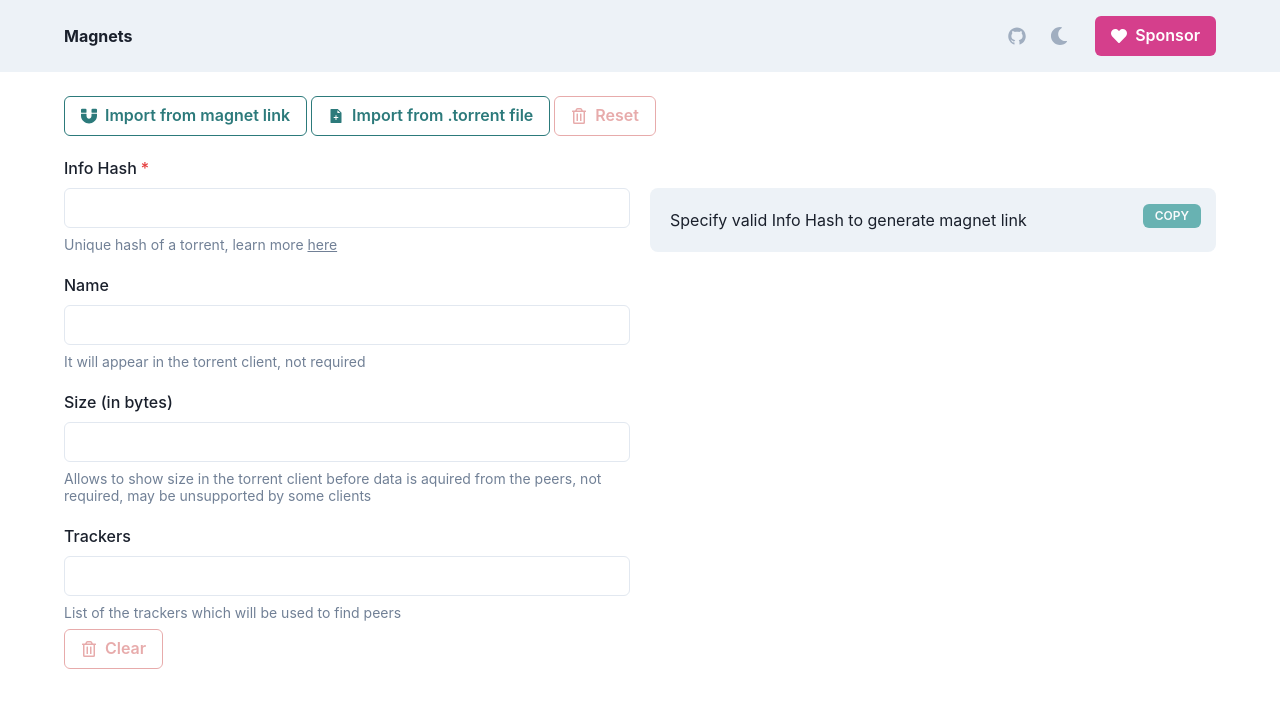
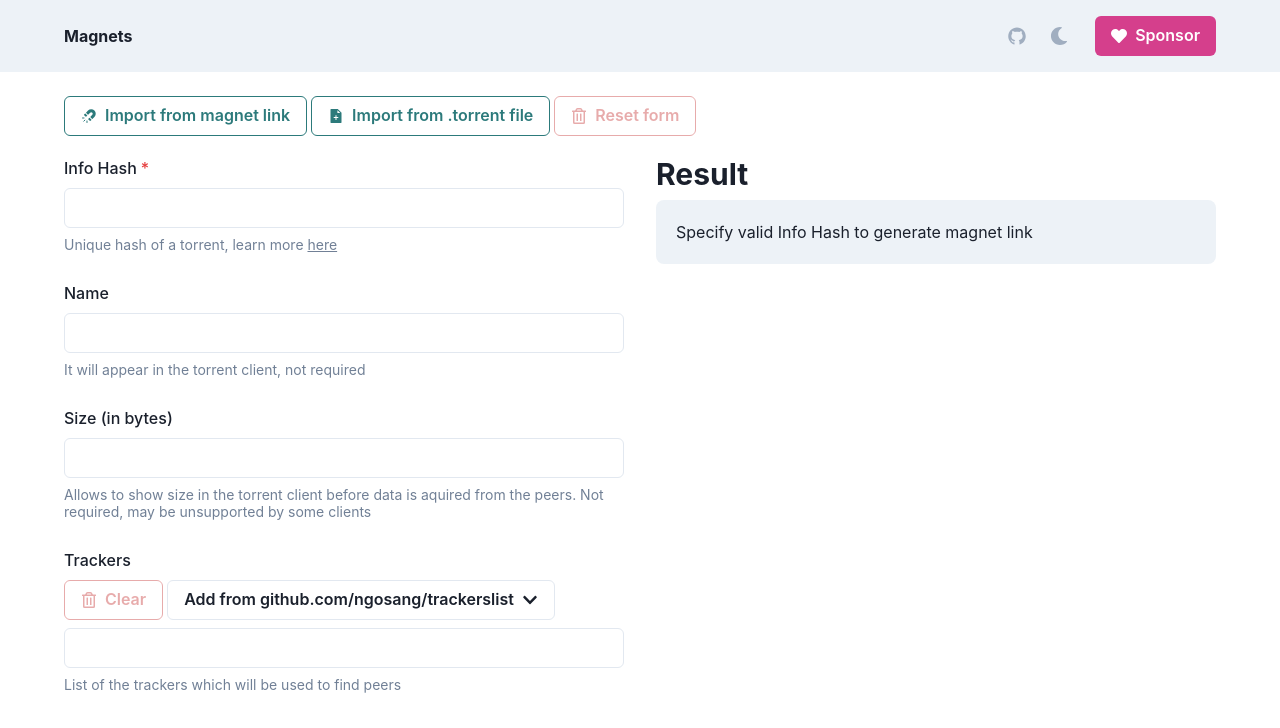
Before and after one commit to 4ndv/magnets, a Next.js app: page / in a window 1280 px wide. Shown: the top 728 px of the page. Built offline with nearby package versions, Linux system fonts and the light colour scheme.

Commit message:
feat: change some icons, button for downloading from cache

```diff
--- a/components/codeblock/CodeContainer.js
+++ b/components/codeblock/CodeContainer.js
@@ -2,7 +2,7 @@ import { Box, useColorModeValue } from '@chakra-ui/react';
 import React from 'react';
 
 function CodeContainer(props) {
-  return <Box padding="5" rounded="8px" my="8" bg={useColorModeValue('gray.100', 'gray.900')} {...props} />;
+  return <Box padding="5" rounded="8px" bg={useColorModeValue('gray.100', 'gray.900')} {...props} />;
 }
 
 export default CodeContainer;
--- a/components/codeblock/CopyButton.js
+++ /dev/null
@@ -1,27 +0,0 @@
-import { Button, useClipboard } from '@chakra-ui/react';
-import React from 'react';
-
-function CopyButton({ code, ...props }) {
-  const { hasCopied, onCopy } = useClipboard(code);
-
-  return (
-    <Button
-      size="sm"
-      position="absolute"
-      textTransform="uppercase"
-      colorScheme="teal"
-      fontSize="xs"
-      height="24px"
-      top={0}
-      zIndex="1"
-      right="1.25em"
-      opacity="0.7"
-      {...props}
-      onClick={onCopy}
-    >
-      {hasCopied ? 'copied' : 'copy'}
-    </Button>
-  );
-}
-
-export default CopyButton;
--- a/components/codeblock/index.js
+++ b/components/codeblock/index.js
@@ -1,6 +1,5 @@
 import { Box } from '@chakra-ui/react';
 import CodeContainer from './CodeContainer';
-import CopyButton from './CopyButton';
 
 function CodeBlock({ code }) {
   return (
@@ -8,7 +7,6 @@ function CodeBlock({ code }) {
       <CodeContainer overflow="hidden">
         {code}
       </CodeContainer>
-      <CopyButton top="4" code={code} />
     </Box>
   );
 }
--- /dev/null
+++ b/components/editor/CopyButton.js
@@ -0,0 +1,18 @@
+import { Button, useClipboard } from '@chakra-ui/react';
+import { IoMagnet } from 'react-icons/io5';
+
+function CopyButton({ code }) {
+  const { hasCopied, onCopy } = useClipboard(code);
+
+  return (
+    <Button
+      leftIcon={<IoMagnet />}
+      variant="outline"
+      onClick={onCopy}
+    >
+      {hasCopied ? 'Copied' : 'Copy magnet link'}
+    </Button>
+  );
+}
+
+export default CopyButton;
--- a/components/editor/Export.js
+++ b/components/editor/Export.js
@@ -1,11 +1,35 @@
+import {
+  Button, Heading, Link, Stack,
+} from '@chakra-ui/react';
+import { AiFillFile } from 'react-icons/ai';
 import { toMagnet, isValidInfoHash } from '@/lib/parser';
 import CodeBlock from '@/components/codeblock';
+import CopyButton from './CopyButton';
 
 export default function Export({ torrentObject }) {
   const { infoHash } = torrentObject;
-  const code = isValidInfoHash(infoHash) ? toMagnet(torrentObject) : 'Specify valid Info Hash to generate magnet link';
+  const hashIsValid = isValidInfoHash(infoHash);
+  const code = hashIsValid ? toMagnet(torrentObject) : 'Specify valid Info Hash to generate magnet link';
+  let exportButtons = null;
+
+  if (hashIsValid) {
+    exportButtons = (
+      <Stack direction={{ sm: 'column', md: 'row' }} spacing={1} mb={3}>
+        <CopyButton code={code} />
+        <Link href={`https://itorrents.org/torrent/${infoHash}.torrent`} isExternal>
+          <Button leftIcon={<AiFillFile />} variant="outline">
+            Download .torrent from cache
+          </Button>
+        </Link>
+      </Stack>
+    );
+  }
 
   return (
-    <CodeBlock code={code} />
+    <>
+      <Heading size="lg" mb={2}>Result</Heading>
+      {exportButtons}
+      <CodeBlock code={code} />
+    </>
   );
 }
--- a/components/editor/ImportMagnetModal.js
+++ b/components/editor/ImportMagnetModal.js
@@ -2,7 +2,7 @@ import {
   useDisclosure, Button, Modal, ModalContent, ModalOverlay, ModalHeader,
   ModalCloseButton, ModalBody, ModalFooter, Textarea,
 } from '@chakra-ui/react';
-import { FaMagnet } from 'react-icons/fa';
+import { IoMagnet } from 'react-icons/io5';
 import create from 'zustand';
 import { parse } from '@/lib/parser';
 
@@ -56,7 +56,7 @@ export default function ImportMagnetModal({ replaceEditorState }) {
 
   return (
     <>
-      <Button leftIcon={<FaMagnet />} colorScheme="teal" variant="outline" onClick={onOpen}>
+      <Button leftIcon={<IoMagnet />} colorScheme="teal" variant="outline" onClick={onOpen}>
         Import from magnet link
       </Button>
 
--- a/components/editor/Trackers.js
+++ b/components/editor/Trackers.js
@@ -1,20 +1,38 @@
 import {
-  FormControl, FormLabel, FormHelperText, Button, Stack,
+  FormControl, FormLabel, FormHelperText,
+  Button, Stack, Menu, MenuButton, MenuList, MenuItem,
 } from '@chakra-ui/react';
-import { FaRegTrashAlt } from 'react-icons/fa';
+import { FaRegTrashAlt, FaChevronDown } from 'react-icons/fa';
 import AutosizeTextarea from '@/components/autosize-textarea';
 
-export default function Trackers({ announce, changeField, clearAnnounce }) {
+const trackerslistVariants = [
+  'best',
+  'best_ip',
+  'all',
+  'all_ip',
+  'all_udp',
+  'all_http',
+  'all_https',
+  'all_ws',
+];
+
+export default function Trackers({
+  announce, changeField, clearAnnounce, replaceAnnounce,
+}) {
+  const addFromTrackerslist = (variant) => async () => {
+    const resp = await global.fetch(`https://cdn.jsdelivr.net/gh/ngosang/trackerslist@master/trackers_${variant}.txt`);
+    const text = await resp.text();
+    const trackers = text.split('\n').filter(Boolean);
+
+    replaceAnnounce(Array.from(new Set(announce.split('\n').concat(trackers))).filter(Boolean).join('\n'));
+  };
+
   return (
-    <FormControl id="xl" mt={5}>
+    <FormControl id="xl" mt={7}>
       <FormLabel>
         Trackers
       </FormLabel>
-      <AutosizeTextarea value={announce} name="announce" onChange={changeField} />
-      <FormHelperText>
-        List of the trackers which will be used to find peers
-      </FormHelperText>
-      <Stack direction={{ sm: 'column', md: 'row' }} spacing={1} mt={2}>
+      <Stack direction={{ sm: 'column', md: 'row' }} spacing={1} my={2}>
         <Button
           leftIcon={<FaRegTrashAlt />}
           colorScheme="red"
@@ -24,7 +42,21 @@ export default function Trackers({ announce, changeField, clearAnnounce }) {
         >
           Clear
         </Button>
+        <Menu>
+          <MenuButton as={Button} variant="outline" rightIcon={<FaChevronDown />}>
+            Add from github.com/ngosang/trackerslist
+          </MenuButton>
+          <MenuList>
+            {trackerslistVariants.map((variant) => (
+              <MenuItem key={variant} onClick={addFromTrackerslist(variant)}>{variant}</MenuItem>
+            ))}
+          </MenuList>
+        </Menu>
       </Stack>
+      <AutosizeTextarea value={announce} name="announce" onChange={changeField} />
+      <FormHelperText>
+        List of the trackers which will be used to find peers
+      </FormHelperText>
     </FormControl>
   );
 }
--- a/components/editor/index.js
+++ b/components/editor/index.js
@@ -34,6 +34,7 @@ const useStore = create((set) => ({
     });
   },
   clearAnnounce: () => set({ announce: '', edited: true }),
+  replaceAnnounce: (value) => set({ announce: value, edited: true }),
 }));
 
 export default function Editor() {
@@ -45,6 +46,7 @@ export default function Editor() {
   const changeName = useStore((state) => state.changeName);
   const announce = useStore((state) => state.announce);
   const clearAnnounce = useStore((state) => state.clearAnnounce);
+  const replaceAnnounce = useStore((state) => state.replaceAnnounce);
   const xl = useStore((state) => state.xl);
   const torrentObject = {
     infoHash, name, announce, xl,
@@ -62,10 +64,10 @@ export default function Editor() {
           onClick={useStore((state) => state.clear)}
           disabled={!edited}
         >
-          Reset
+          Reset form
         </Button>
       </Stack>
-      <SimpleGrid columns={{ sm: 1, md: 2 }} mt={5} spacing={5}>
+      <SimpleGrid columns={{ sm: 1, md: 2 }} mt={5} spacing={8}>
         <Box>
           <FormControl id="infoHash" isRequired>
             <FormLabel>
@@ -78,7 +80,7 @@ export default function Editor() {
               <Link isExternal textDecoration="underline" href="https://stackoverflow.com/a/28601408/5257518">here</Link>
             </FormHelperText>
           </FormControl>
-          <FormControl id="name" mt={5}>
+          <FormControl id="name" mt={7}>
             <FormLabel>
               Name
             </FormLabel>
@@ -87,16 +89,21 @@ export default function Editor() {
               It will appear in the torrent client, not required
             </FormHelperText>
           </FormControl>
-          <FormControl id="xl" mt={5}>
+          <FormControl id="xl" mt={7}>
             <FormLabel>
               Size (in bytes)
             </FormLabel>
             <Input name="xl" value={xl} onChange={changeField} />
             <FormHelperText>
-              Allows to show size in the torrent client before data is aquired from the peers, not required, may be unsupported by some clients
+              Allows to show size in the torrent client before data is aquired from the peers. Not required, may be unsupported by some clients
             </FormHelperText>
           </FormControl>
-          <Trackers announce={announce} changeField={changeField} clearAnnounce={clearAnnounce} />
+          <Trackers
+            announce={announce}
+            changeField={changeField}
+            clearAnnounce={clearAnnounce}
+            replaceAnnounce={replaceAnnounce}
+          />
         </Box>
         <Box>
           <Export torrentObject={torrentObject} />
--- a/lib/parser.js
+++ b/lib/parser.js
@@ -29,14 +29,18 @@ export function parse(magnet) {
   return data;
 }
 
-export function toMagnet(obj) {
+export function convert(obj) {
   const newObj = { ...obj };
 
   if (+newObj.xl === 0) { delete newObj.xl; }
 
   newObj.announce = newObj.announce.split('\n').filter(Boolean);
 
-  return parseTorrent.toMagnetURI(newObj);
+  return newObj;
+}
+
+export function toMagnet(obj) {
+  return parseTorrent.toMagnetURI(convert(obj));
 }
 
 export function isValidInfoHash(str) {
```
